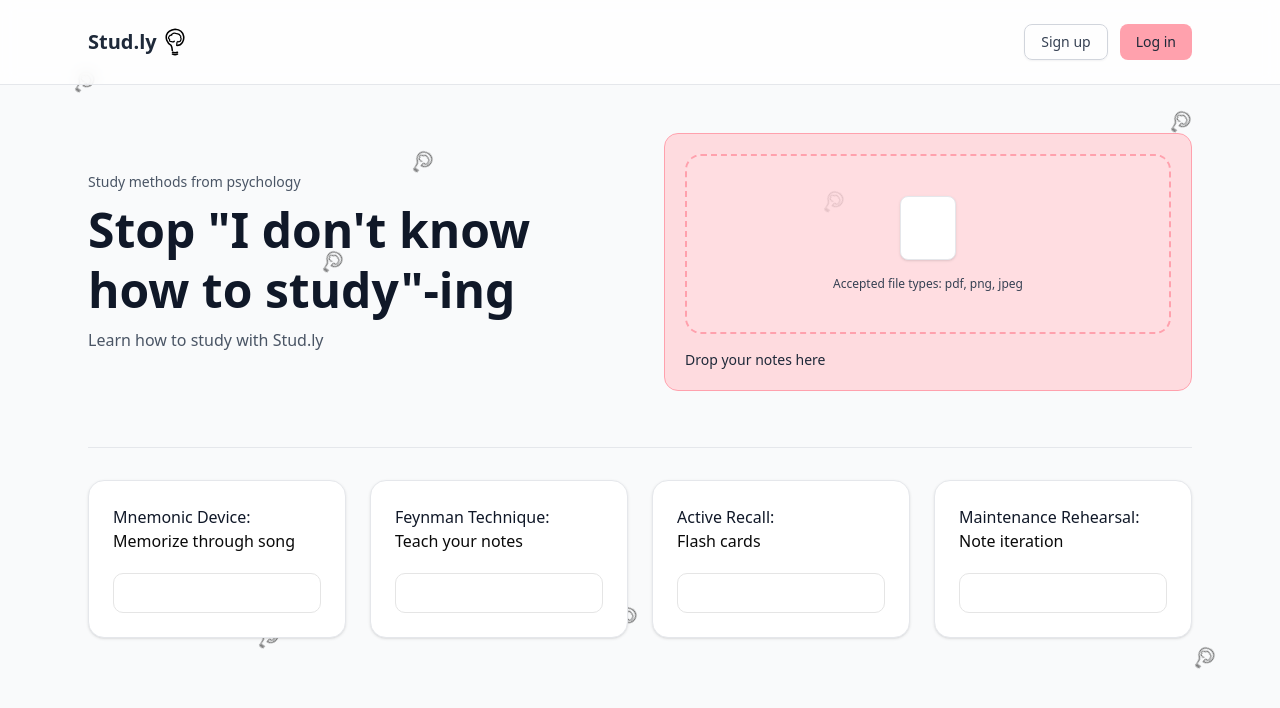
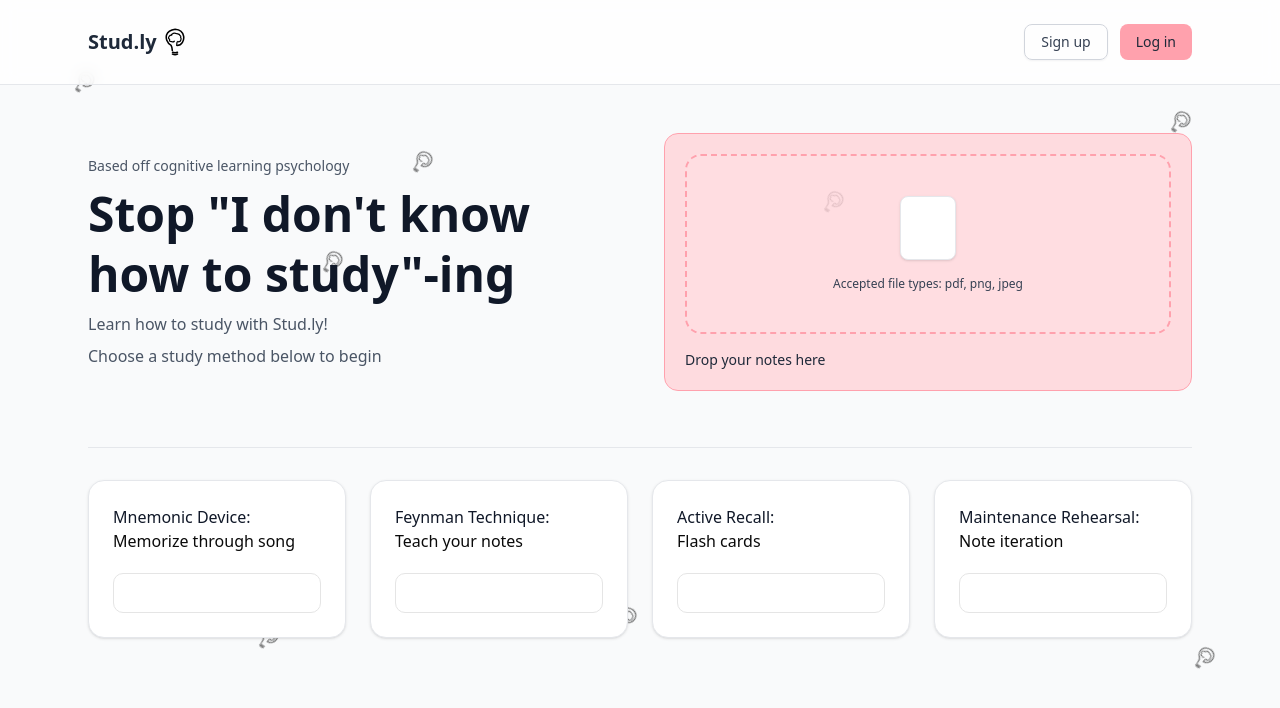
Before and after one commit to eamongordon/studly, a Next.js app: page / in a window 1280 px wide. Shown: the top 708 px of the page. Built offline with nearby package versions, Linux system fonts and the light colour scheme.

Commit message:
Added additional context to landing page

```diff
--- a/app/page.tsx
+++ b/app/page.tsx
@@ -87,11 +87,12 @@ export default function Home () {
             {/* Left side - Text content */}
             <div className='space-y-6'>
               <div className='space-y-2'>
-                <p className='text-sm text-gray-600 font-medium'>Study methods from psychology</p>
+                <p className='text-sm text-gray-600 font-medium'>Based off cognitive learning psychology</p>
                 <h1 className='text-4xl lg:text-5xl font-bold text-gray-900 leading-tight text-balance'>
                   Stop "I don't know how to study"-ing
                 </h1>
-                <h3 className='text-md text-gray-600 font-medium'>Learn how to study with Stud.ly</h3>
+                <h3 className='text-md text-gray-600 font-medium'>Learn how to study with Stud.ly! </h3>
+                <h3 className='text-md text-gray-600 font-medium'>Choose a study method below to begin</h3>
               </div>
             </div>
 
```
